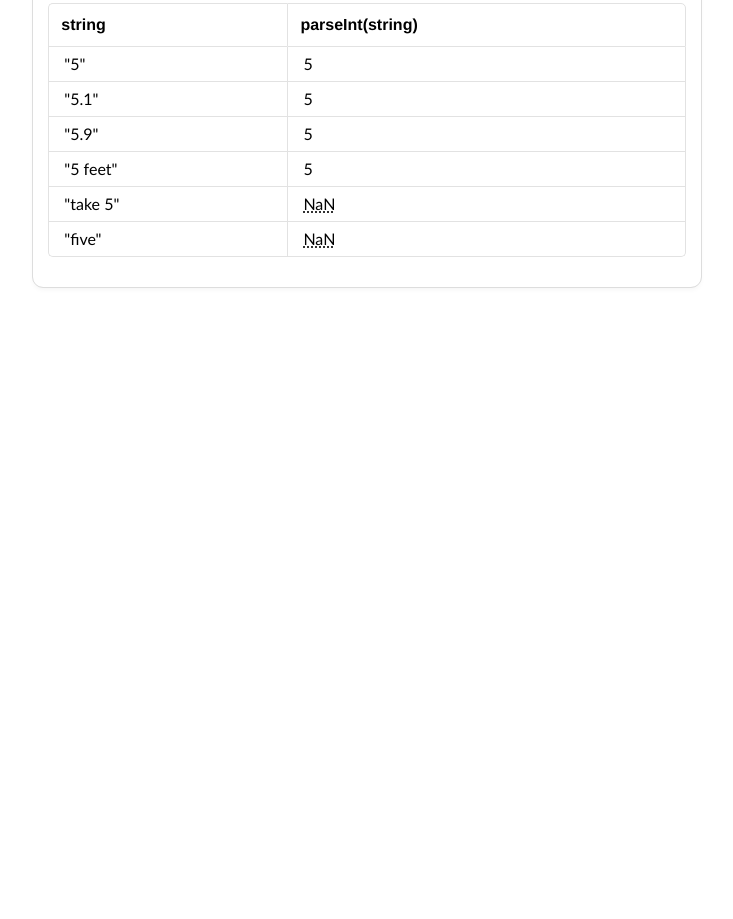
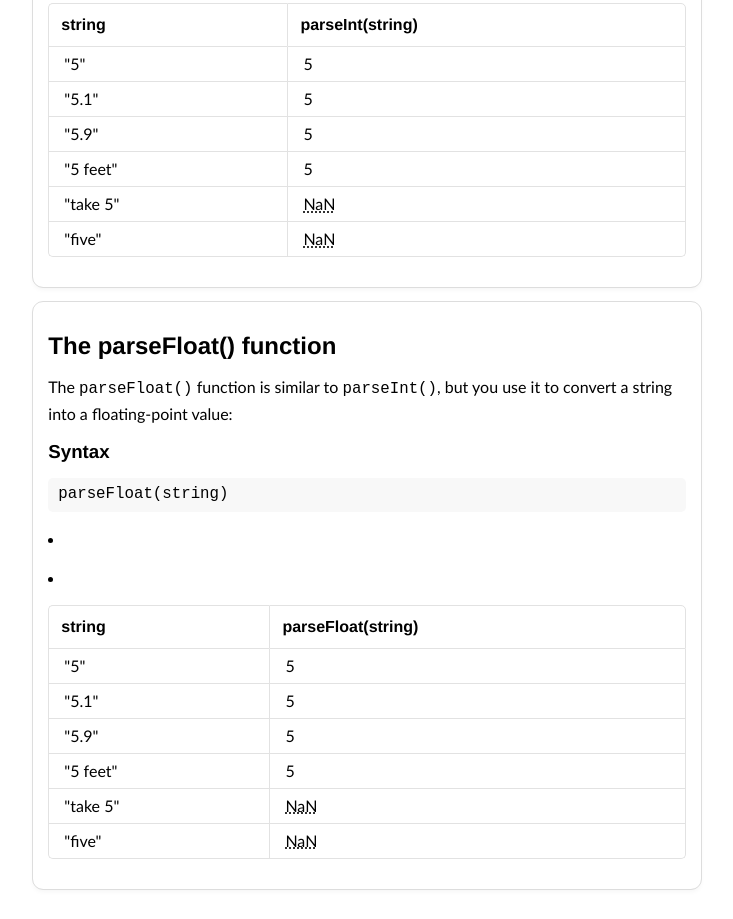
Before and after one commit to waifal/Math-Object, a plain HTML site: page index.html in a window 1280 px wide. Shown: the part 529-1448 px from the top of the page, without its empty margins (273-1006 px from the left). Before the commit the page ends 846 px from the top, so only its background shows below. Drawn offline with Linux system fonts and the light colour scheme.

Commit message:
Add parseFloat() section

```diff
--- a/index.html
+++ b/index.html
@@ -64,5 +64,55 @@
                 </tbody>
             </table>
         </section>
+        <section>
+            <h2>The parseFloat() function</h2>
+            <p>
+                The <code>parseFloat()</code> function is similar to <code>parseInt()</code>, but you use it to convert
+                a string into a floating-point value:
+            </p>
+            <div>
+                <h3>Syntax</h3>
+                <p><code class="code__block">parseFloat(string)</code></p>
+            </div>
+            <ul>
+                <li></li>
+                <li></li>
+            </ul>
+            <p></p>
+            <table>
+                <thead>
+                    <tr>
+                        <th>string</th>
+                        <th>parseFloat(string)</th>
+                    </tr>
+                </thead>
+                <tbody>
+                    <tr>
+                        <td>"5"</td>
+                        <td>5</td>
+                    </tr>
+                    <tr>
+                        <td>"5.1"</td>
+                        <td>5</td>
+                    </tr>
+                    <tr>
+                        <td>"5.9"</td>
+                        <td>5</td>
+                    </tr>
+                    <tr>
+                        <td>"5 feet"</td>
+                        <td>5</td>
+                    </tr>
+                    <tr>
+                        <td>"take 5"</td>
+                        <td><abbr title="Not a number">NaN</abbr></td>
+                    </tr>
+                    <tr>
+                        <td>"five"</td>
+                        <td><abbr title="Not a number">NaN</abbr></td>
+                    </tr>
+                </tbody>
+            </table>
+        </section>
     </body>
 </html>
```
